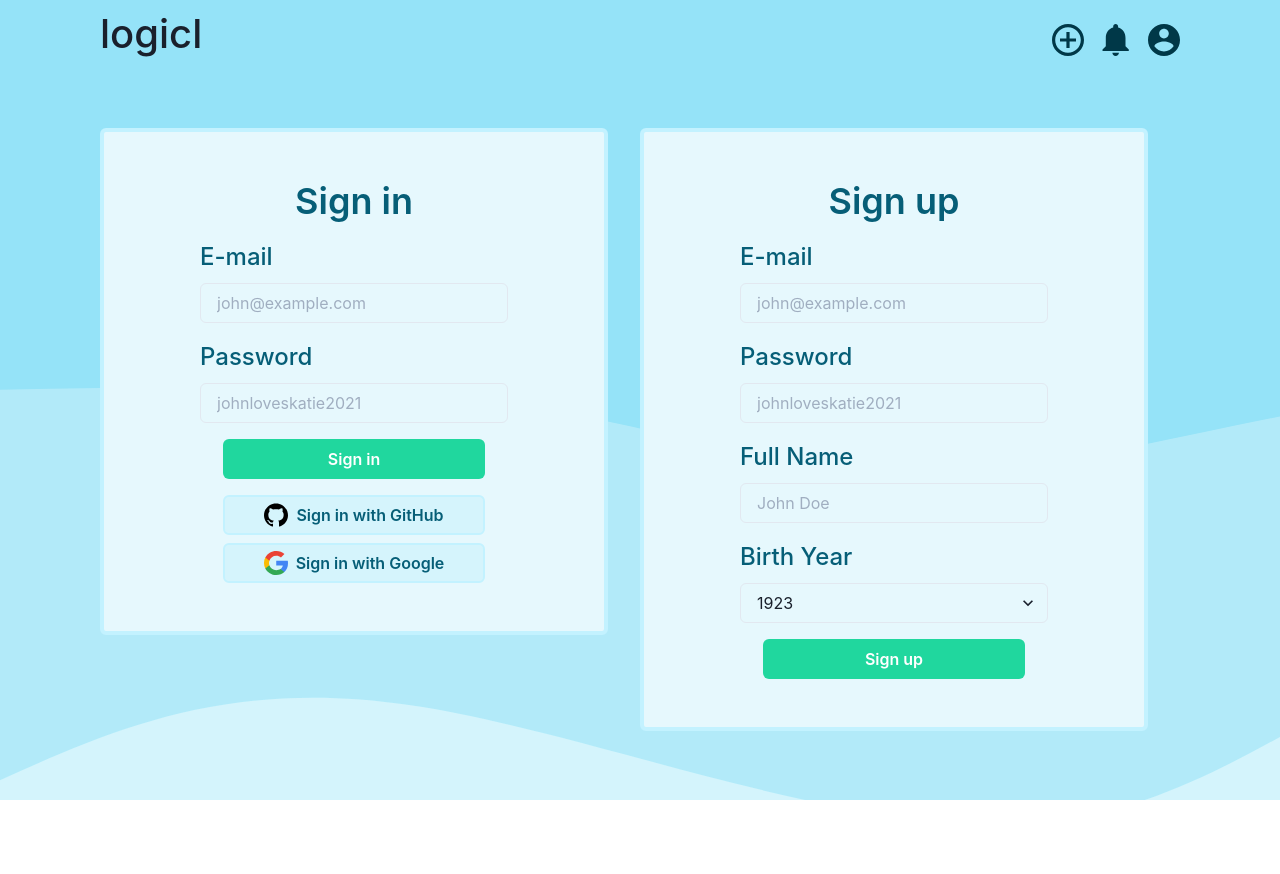
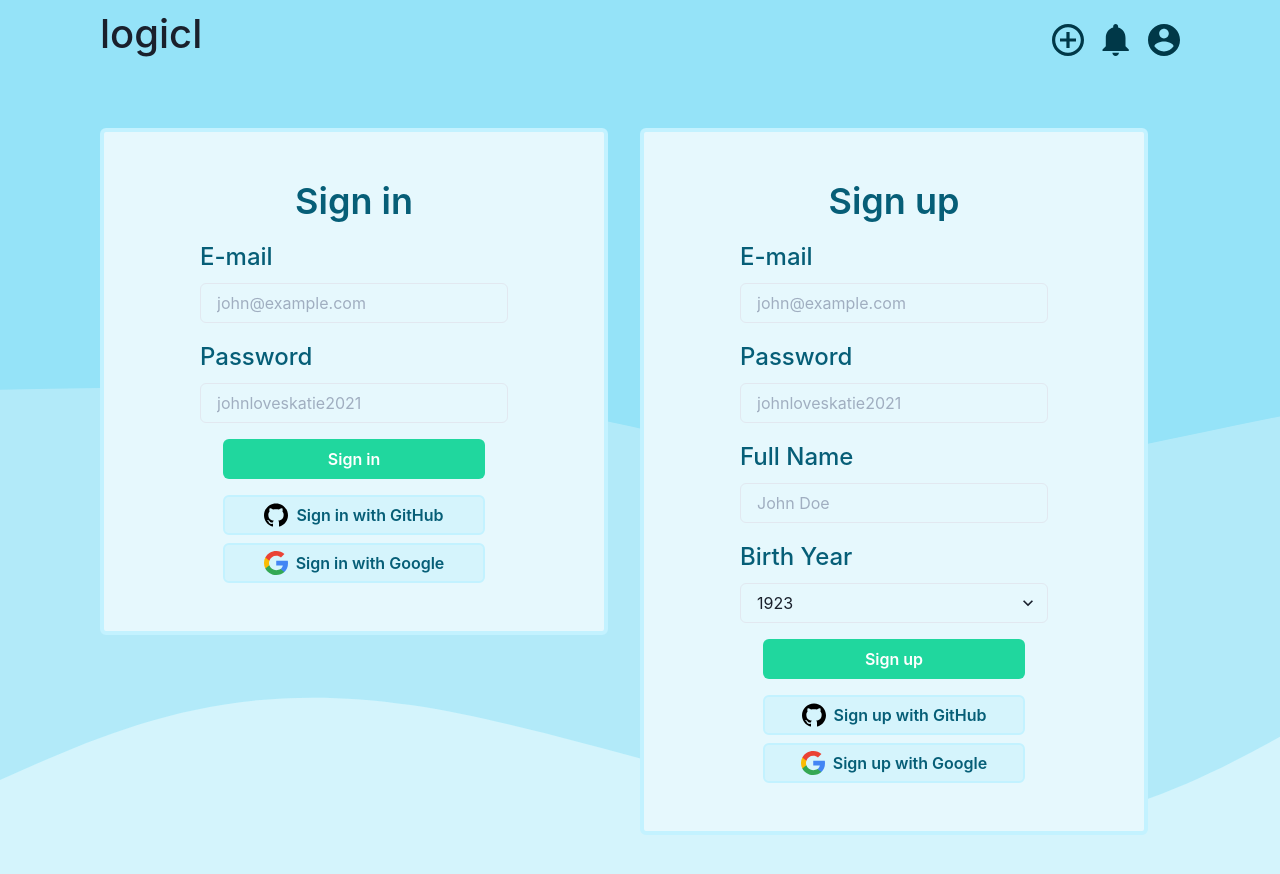
Before and after one commit to pauieeecs/logicl, a Next.js app: page /auth in a window 1280 px wide. Shown: the top 874 px of the page. Before the commit the page ends 800 px from the top, so only its background shows below. Built offline with nearby package versions, Linux system fonts and the light colour scheme.

Commit message:
addition
added sign up with google and github buttons under sign up button

```diff
--- a/src/pages/auth.tsx
+++ b/src/pages/auth.tsx
@@ -172,6 +172,34 @@ const Auth: React.FC = () => {
           >
             Sign up
           </Button>
+          <Button
+            justifyContent="center"
+            leftIcon={<Image boxSize={6} src="/github.svg" />}
+            variant="solid"
+            backgroundColor="#D5F4FC"
+            color="#065E77"
+            mt={4}
+            width="85%"
+            py={2}
+            border="2px solid #C3F2FF"
+            _hover={{ backgroundColor: "#C6F3FF" }}
+          >
+            Sign up with GitHub
+          </Button>
+          <Button
+            justifyContent="center"
+            leftIcon={<Image boxSize={6} src="/google.svg" />}
+            variant="solid"
+            backgroundColor="#D5F4FC"
+            color="#065E77"
+            mt={2}
+            width="85%"
+            py={2}
+            border="2px solid #C3F2FF"
+            _hover={{ backgroundColor: "#C6F3FF" }}
+          >
+            Sign up with Google
+          </Button>
         </Flex>
       </Flex>
     </Container>
```
